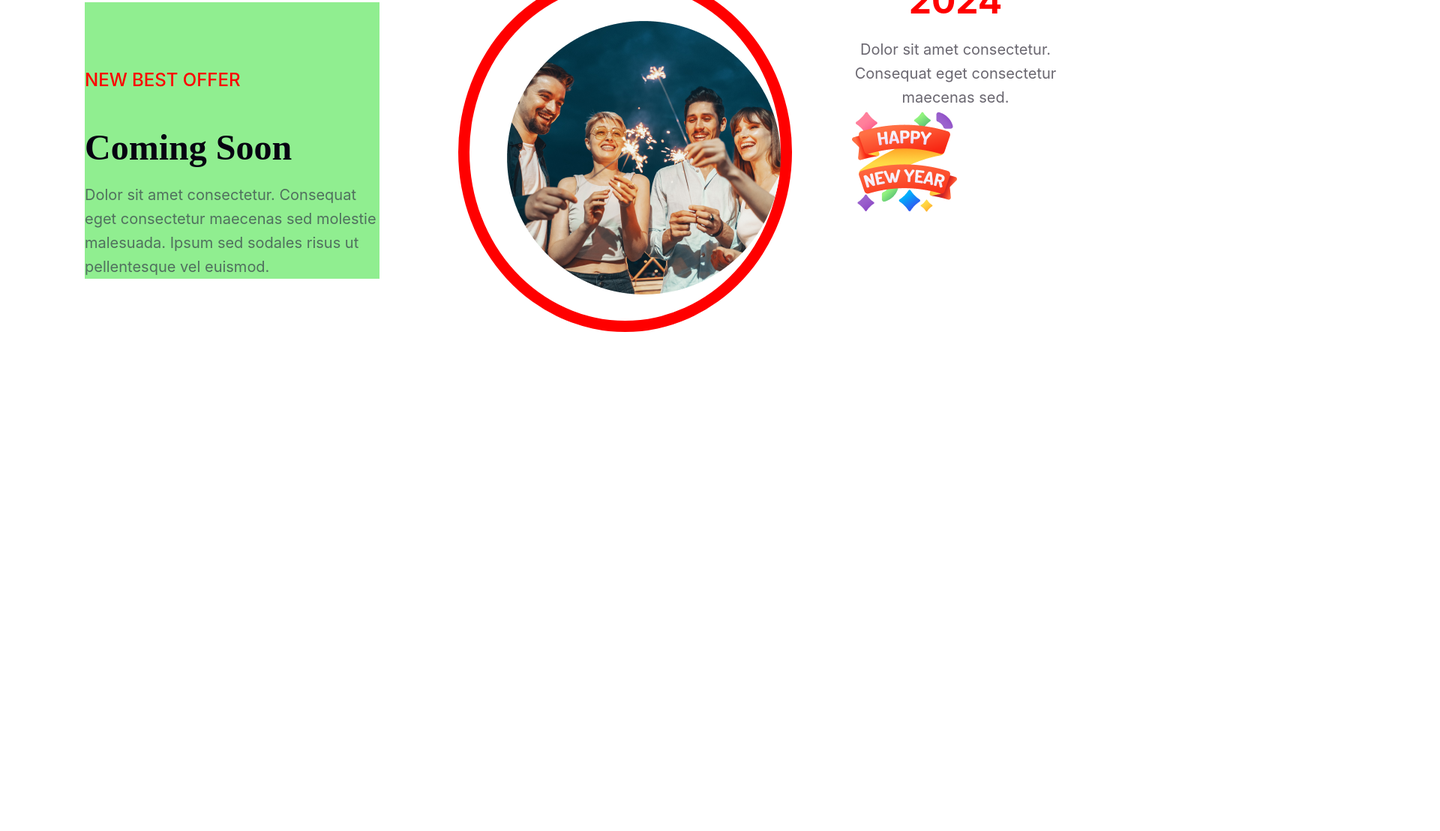
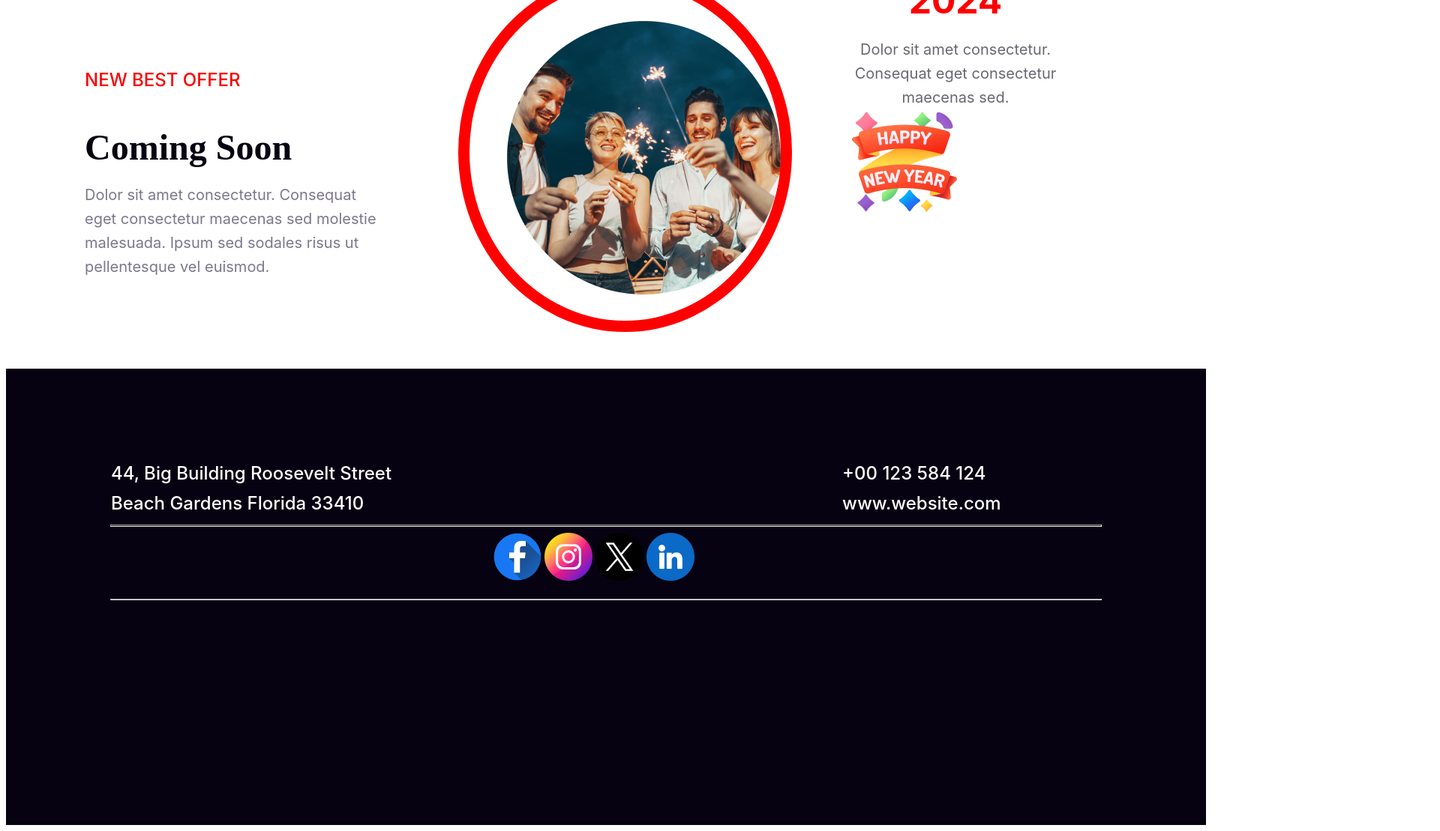
Before and after one commit to mobarak-06/assignment-1, a plain HTML site: page index.html in a window 1280 px wide. Shown: the part 3136-4245 px from the top of the page at 75% size, 1920 px wide, since content can reach past the window. Before the commit the page ends 3636 px from the top, so only its background shows below. Drawn offline with Linux system fonts and the light colour scheme.

Commit message:
social media icons added

```diff
--- a/index.html
+++ b/index.html
@@ -59,6 +59,31 @@
             <img src="resources/Group 96.png" alt="">
         </div>
     </section>
+    <section>
+
+    </section>
 </main>
+<footer >
+  <div class="first-foot">
+     <div class="foot-dis">44, Big Building Roosevelt Street
+        Beach Gardens Florida 33410</div>
+     <div class="foot-kit">
+        +00 123 584 124
+        <br>
+        www.website.com
+     </div>
+  </div>
+  <hr>
+  <div class="social">
+    <a href=""><img src="resources/Facebook.png" alt=""></a>
+    <a href=""><img src="resources/Instagram.png" alt=""></a>
+    <a href=""><img src="resources/Twitter.png" alt=""></a>
+    <a href=""><img src="resources/Linkedin.png" alt=""></a>
+    </div>
+  <hr>
+  <div class="second-foot">
+
+  </div>
+</footer>
 </body>
 </html>
--- a/styles/new-year.css
+++ b/styles/new-year.css
@@ -174,7 +174,7 @@ button{
 }
 .even{
   gap: 25px;
-  background-color: lightgreen;
+  /* background-color: lightgreen; */
   margin: 120px 105px;
 }
 
@@ -212,3 +212,44 @@ button{
 .new-year{
     padding-top: 40px;
 }
+footer{
+    width: 1600px;
+    height: 609px;
+    background: #070211;
+}
+.foot-dis{
+    color:#FFFFFF;
+    font-family: Inter;
+    font-size: 24px;
+    font-weight: 500;
+    line-height: 40px;
+    width: 375px;
+    height: 80px;
+    padding-top: 120px;
+    padding-left: 140px;
+}
+.foot-kit{
+    color: #FFF;
+font-family: Inter;
+font-size: 24px;
+font-weight: 500;
+line-height: 40px;
+padding-left: 600px;
+padding-top: 120px;
+}
+.first-foot{
+    display: flex;
+}
+hr{
+    width: 1320px;
+    height: 0.5px;
+    background: rgba(255, 255, 255, 0.15);
+}
+.social{
+    height: 80px;
+    width:1320px ;
+    padding-left: 650px;
+}
+.badmas{
+    padding-right: 80px;
+}
```
